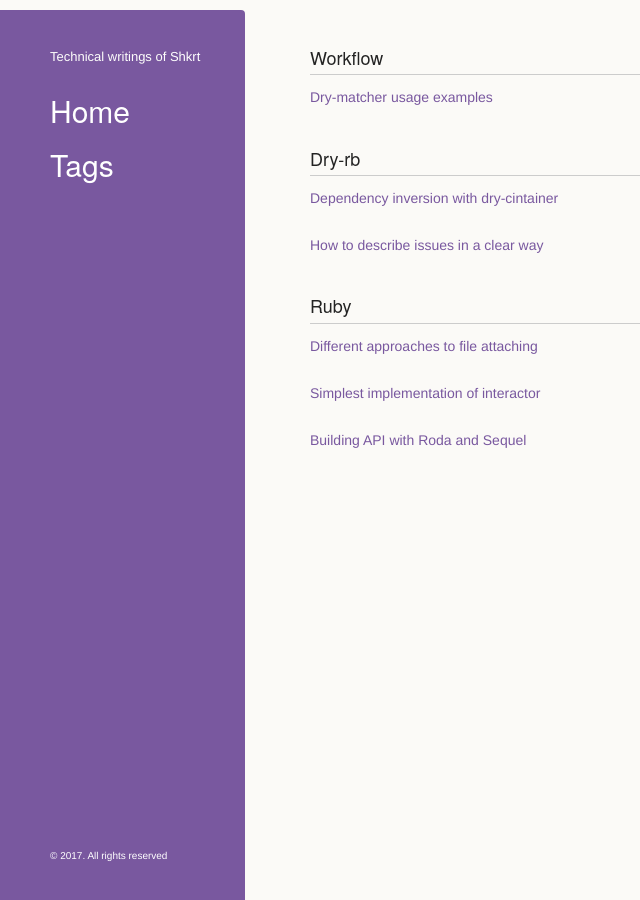
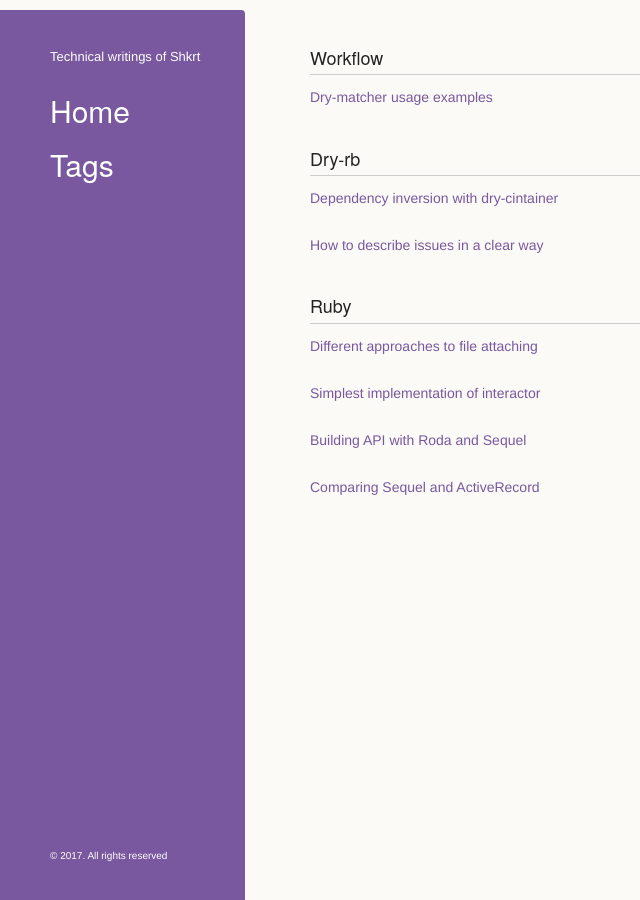
Before and after one commit to shkrt/Shkrt.github.io, a Jekyll site: the page built from tags.md, in a window 1280 px wide. Shown: the whole page, without its empty margins (0-640 px from the left). Built offline with Jekyll 4.4.1, drawn with Linux system fonts in a browser that asks for light colours; a script that is not in the unit is left out.

Commit message:
update tags page

```diff
--- a/tags.md
+++ b/tags.md
@@ -21,3 +21,5 @@ permalink: /tags/
 [Simplest implementation of interactor]({{ site.baseurl }}{% post_url 2017-10-23-simplest-implementation-of-interactor %})
 
 [Building API with Roda and Sequel]({{ site.baseurl }}{% post_url 2017-10-30-building-api-with-roda-and-sequel %})
+
+[Comparing Sequel and ActiveRecord]({{ site.baseurl }}{% post_url 2017-11-06-comparing-sequel-and-activerecord %})
```
